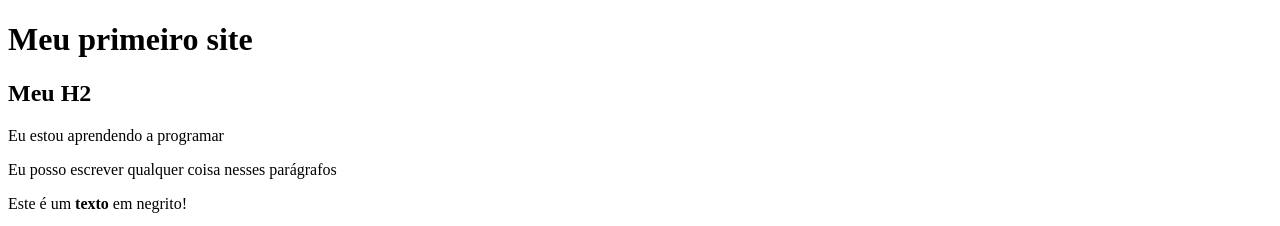
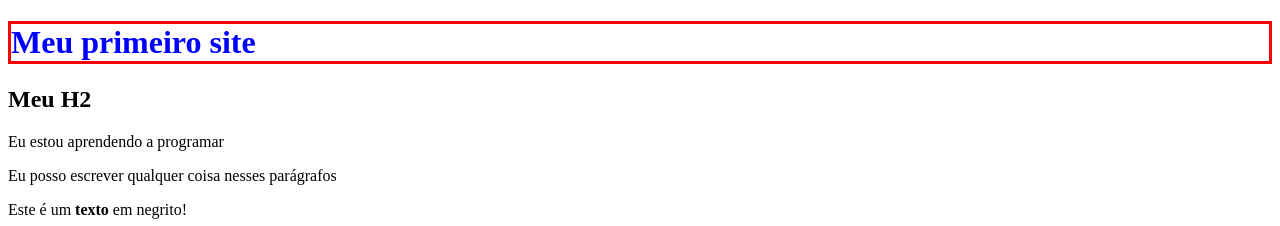
Before and after one commit to edumsamp/meu-primeiro-site, a plain HTML site: page index.html in a window 1280 px wide. Shown: the top 226 px of the page. Drawn offline with Linux system fonts and the light colour scheme.

Commit message:
cor e borda

```diff
--- a/index.html
+++ b/index.html
@@ -9,7 +9,7 @@
 <!-- Corpo do meu HTML -->
 
 <body>
-<h1>Meu primeiro site</h1>
+<h1 style="color:blue;border:solid;border-color:red"> Meu primeiro site</h1>
 <h2>Meu H2</h2>
 <p>Eu estou aprendendo a programar</p>
 <p>Eu posso escrever qualquer coisa nesses parágrafos</p>
```
